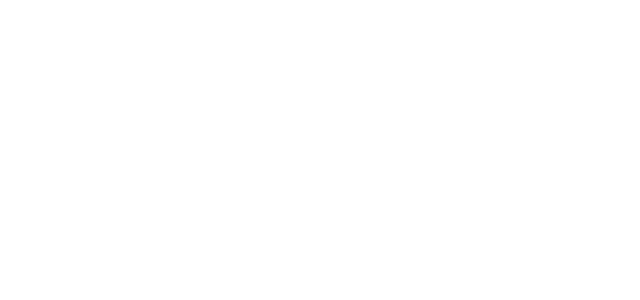
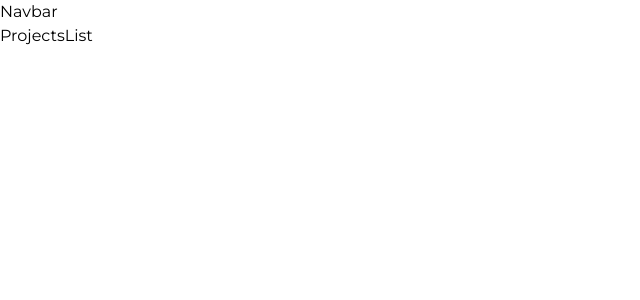
Before and after one commit to lataThakurathi/task-management, a React (Vite) app: page /projects in a window 1280 px wide. Shown: the top 300 px of the page, without its empty margins (0-640 px from the left). Built offline with nearby package versions, Linux system fonts and the light colour scheme.

Commit message:
setup basic routitng:

```diff
--- a/package.json
+++ b/package.json
@@ -12,7 +12,9 @@
   "dependencies": {
     "next-themes": "^0.3.0",
     "react": "^18.3.1",
-    "react-dom": "^18.3.1"
+    "react-dom": "^18.3.1",
+    "react-router": "^6.26.0",
+    "react-router-dom": "^6.26.0"
   },
   "devDependencies": {
     "@eslint/js": "^9.8.0",
--- a/src/App.jsx
+++ b/src/App.jsx
@@ -1,11 +1,47 @@
 import { ThemeProvider } from "next-themes";
+import { createBrowserRouter, RouterProvider } from "react-router-dom";
+import Layout from "./pages/layouts/Layout";
+import ProjectsLayout from "./pages/layouts/ProjectsLayout";
+
+const router = createBrowserRouter([
+    {
+        path: "/",
+        element: <Layout />,
+        children: [
+            {
+                path: "/",
+                element: <h1>Home</h1>,
+            },
+            {
+                path: "/projects",
+                element: <ProjectsLayout />,
+                children: [
+                    {
+                        path: ":id",
+                        element: <>one</>,
+                    },
+                ],
+            },
+            {
+                path: "/profile",
+                element: <h1>User Profile Page</h1>,
+            },
+            {
+                path: "/settings",
+                element: <h1>Settings Page</h1>,
+            },
+        ],
+    },
+]);
 
 const App = () => {
     return (
         <ThemeProvider
             attribute="class"
             enableColorScheme={true}
-            enableSystem={true}></ThemeProvider>
+            enableSystem={true}>
+            <RouterProvider router={router} />
+        </ThemeProvider>
     );
 };
 
--- /dev/null
+++ b/src/components/Navbar.jsx
@@ -0,0 +1,7 @@
+import React from "react";
+
+const Navbar = () => {
+    return <div>Navbar</div>;
+};
+
+export default Navbar;
--- /dev/null
+++ b/src/pages/layouts/Layout.jsx
@@ -0,0 +1,13 @@
+import { Outlet } from "react-router";
+import Navbar from "../../components/Navbar";
+
+const Layout = () => {
+    return (
+        <div>
+            <Navbar />
+            {<Outlet />}
+        </div>
+    );
+};
+
+export default Layout;
--- /dev/null
+++ b/src/pages/layouts/ProjectsLayout.jsx
@@ -0,0 +1,12 @@
+import { Outlet } from "react-router";
+
+const ProjectsLayout = () => {
+    return (
+        <div>
+            ProjectsList
+            <Outlet />
+        </div>
+    );
+};
+
+export default ProjectsLayout;
```
Also changed, not shown: 1 other file (tests, documents, lock files or other folders).
